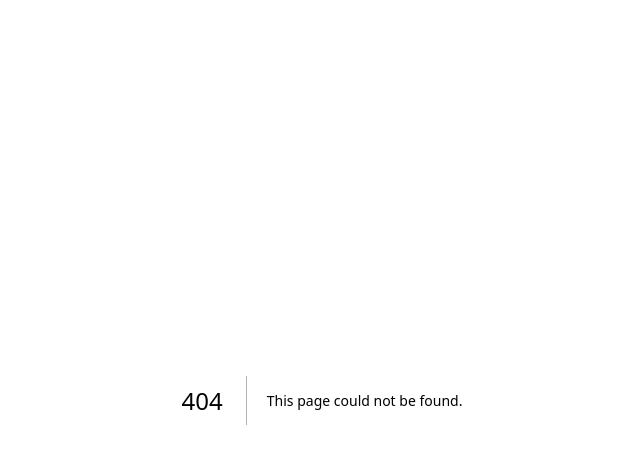
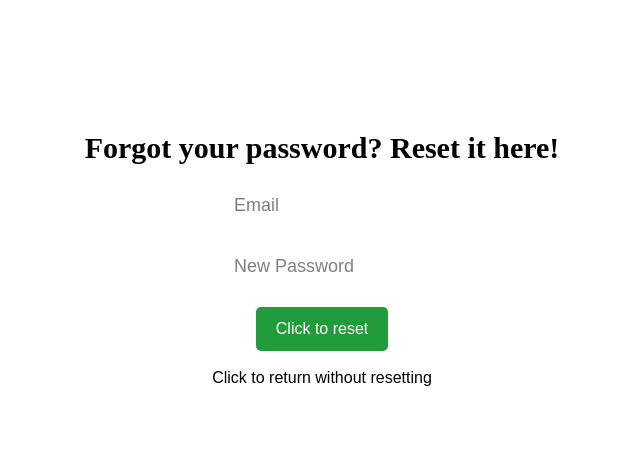
Before and after one commit to UNO-CSCI4830/project4-logbook, a Next.js app in the folder frontend/user-app/: page /forgot in a window 1280 px wide. Before the commit this address had no page. Shown: the top 464 px of the page, without its empty margins (318-958 px from the left). Built offline with nearby package versions, Linux system fonts and the light colour scheme.

Commit message:
Password Change Typescript

```diff
--- /dev/null
+++ b/frontend/user-app/app/forgot/page.tsx
@@ -0,0 +1,3 @@
+import ForgotPage from "@/login-page/forgot";
+
+export default ForgotPage;
--- a/frontend/user-app/login-page/App.tsx
+++ b/frontend/user-app/login-page/App.tsx
@@ -1,13 +1,16 @@
+import React from "react";
 import { BrowserRouter as Router, Routes, Route } from "react-router-dom";
 import LoginPage from "./LoginPage.js";
 import ExamplePage from "./example_page.js";
+import ForgotPage from "./forgot.js";
 
-function App() {
+const App = () => {
   return (
     <Router>
       <Routes>
         <Route path="/" element={<LoginPage />} />
         <Route path="/example" element={<ExamplePage />} />
+        <Route path="/forgot" element={<ForgotPage />} />
       </Routes>
     </Router>
   );
--- /dev/null
+++ b/frontend/user-app/login-page/Forgotpage.css
@@ -0,0 +1,42 @@
+h1 {
+    padding-top: 25px;
+    text-align: center;
+    font-size: 30px;
+    font-family: 'sans-serif';
+    font-weight: bold;
+}
+
+.reset-things{
+  display: flex;
+  flex-direction: column;
+  align-items: center;
+  margin-top: 100px;
+  font-family: sans-serif;
+}
+
+.input-field {
+align-items: center;
+  display: block;
+  margin-right: 15px;
+  margin: 10px auto;
+  padding: 12px;
+  width: 200px;
+  font-size: 18px;
+}
+.reset-button {
+  margin-top: 15px;
+  padding: 10px 20px;
+  font-size: 16px;
+  background-color: #209c3b;
+  color: white;
+  border: none;
+  border-radius: 5px;
+  cursor: pointer;
+  display: block;
+  margin: 15px auto 0 auto; /* top, right, bottom, left */
+}
+
+.back {
+    margin-top: 10px;
+    padding: 5px;
+}
--- a/frontend/user-app/login-page/LoginPage.tsx
+++ b/frontend/user-app/login-page/LoginPage.tsx
@@ -40,6 +40,12 @@ const LoginPage = () => {
                 <input type="password" placeholder="Password" className="input-field" value={password} onChange={(e) => setPassword(e.target.value)}/>
                 <button type="submit" className="go-button">Go!</button>
             </form>
+
+            <div className="forgot-password">
+            <button type="button" onClick={() => router.push('/forgot')}>
+              Forgot Password?
+            </button>
+            </div>
         </div>
     );
 }
--- /dev/null
+++ b/frontend/user-app/login-page/forgot.tsx
@@ -0,0 +1,46 @@
+'use client';
+import React, { useState } from "react";
+import './Forgotpage.css';
+import { useRouter } from 'next/navigation';
+
+const ForgotPage = () => {
+   const [email, setEmail] = useState('');
+   const [newPass, setNewPassword] = useState('');
+   const router = useRouter();
+
+    const handleSubmit = async (e: React.FormEvent<HTMLFormElement>) => {
+        e.preventDefault();
+
+    const response = await fetch('http://localhost:8080/forgot', {
+      method: 'POST',
+      headers: { 'Content-Type': 'application/json' },
+      body: JSON.stringify({ email, password: newPass })
+    });
+
+    if (response.ok) {
+      alert("Password has been reset! Returning to Login.");
+      router.push('/');
+    } else {
+      alert("Invalid email!");
+    }
+}
+
+   return(
+
+    <div className="reset-things">
+     <form onSubmit={handleSubmit}>
+      <h1> Forgot your password? Reset it here!</h1>
+                <input type="text" placeholder="Email" className="input-field" value={email} onChange={(e) => setEmail(e.target.value)}/>
+                <input type="password" placeholder="New Password" className="input-field" value={newPass} onChange={(e) => setNewPassword(e.target.value)}/>
+                <button type="submit" className="reset-button">Click to reset</button>
+            </form>
+      <button type="button" className="back" onClick={() => router.push('/')}>
+        Click to return without resetting
+      </button>
+    </div>
+
+
+        );
+    }
+
+export default ForgotPage;
```
Also changed, not shown: 25 other files (tests, documents, lock files or other folders).
